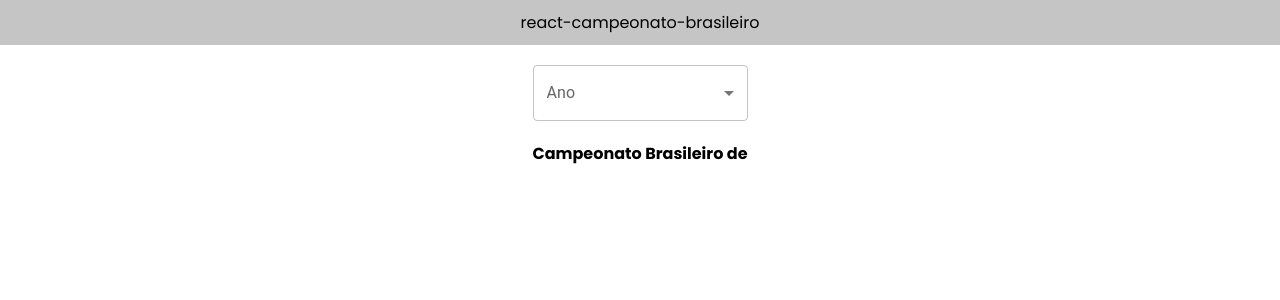
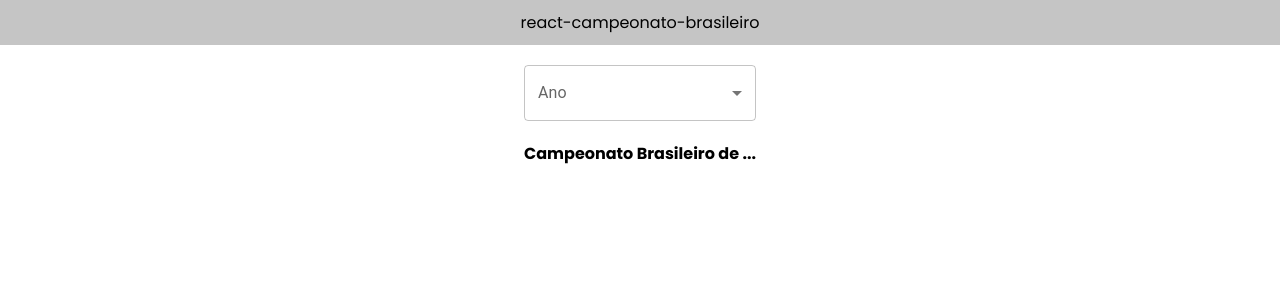
Before and after one commit to JuliaJPereira/desafio-final-bootcamp-frontend-react, a React (Vite) app: page / in a window 1280 px wide. Shown: the top 300 px of the page. Built offline with nearby package versions, Linux system fonts and the light colour scheme.

Commit message:
Adicionar mensagem padrão para ano não selecionado

```diff
--- a/src/App.tsx
+++ b/src/App.tsx
@@ -1,4 +1,4 @@
-import React from "react"
+import React from "react";
 import { Box, FormControl, InputLabel, MenuItem } from '@mui/material';
 import Select, { SelectChangeEvent } from '@mui/material/Select';
 
@@ -8,6 +8,8 @@ function App() {
   const handleChange = (event: SelectChangeEvent) => {
     setYear(event.target.value as string);
   };
+
+  const message = year ? <strong>Campeonato Brasileiro de {year}</strong> : <strong>Campeonato Brasileiro de ...</strong>;
 
   return (
     <>
@@ -41,10 +43,10 @@ function App() {
             </Select>
           </FormControl>
         </Box>
-        <span style={{ marginTop: '20px' }} ><strong>Campeonato Brasileiro de {year}</strong></span>
+        <span style={{ marginTop: '20px' }}>{message}</span>
       </div>
     </>
   )
 }
 
-export default App
+export default App;
```
Lines whose indentation alone changed are shown as unchanged.
